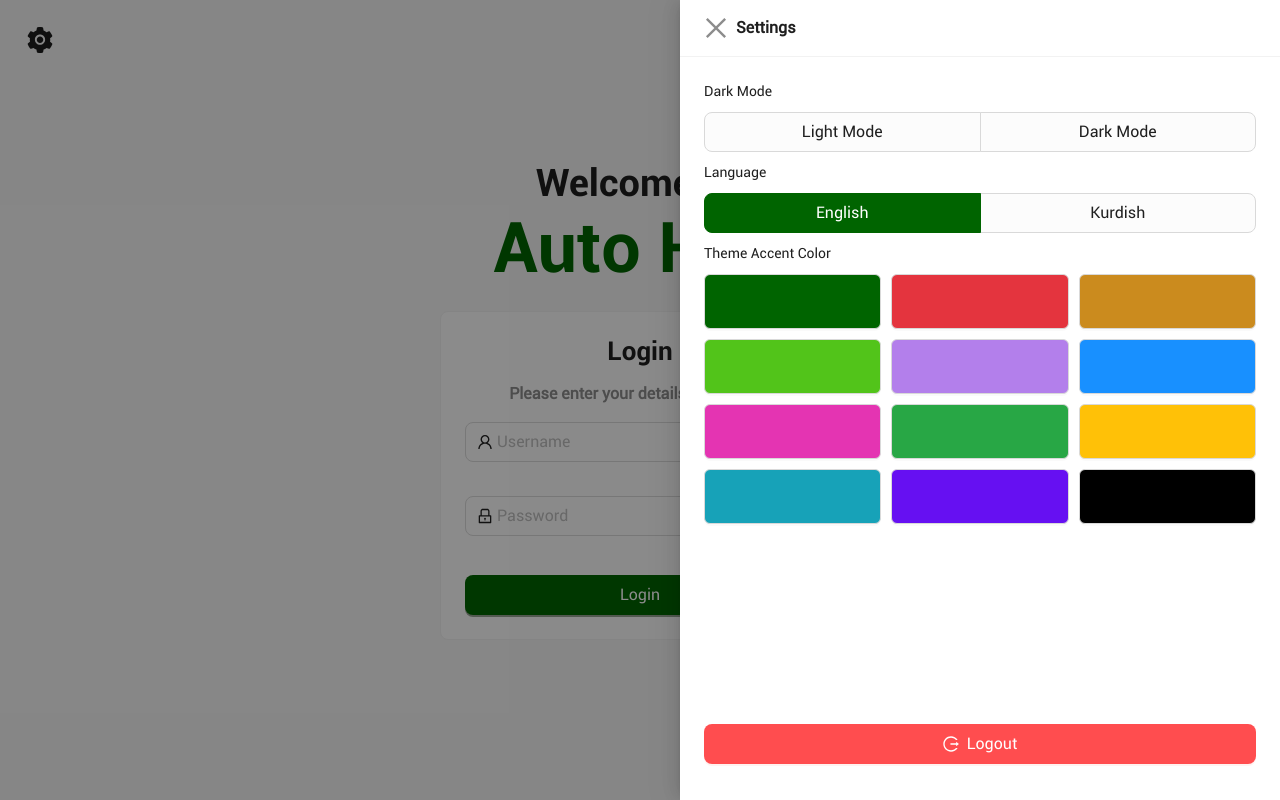
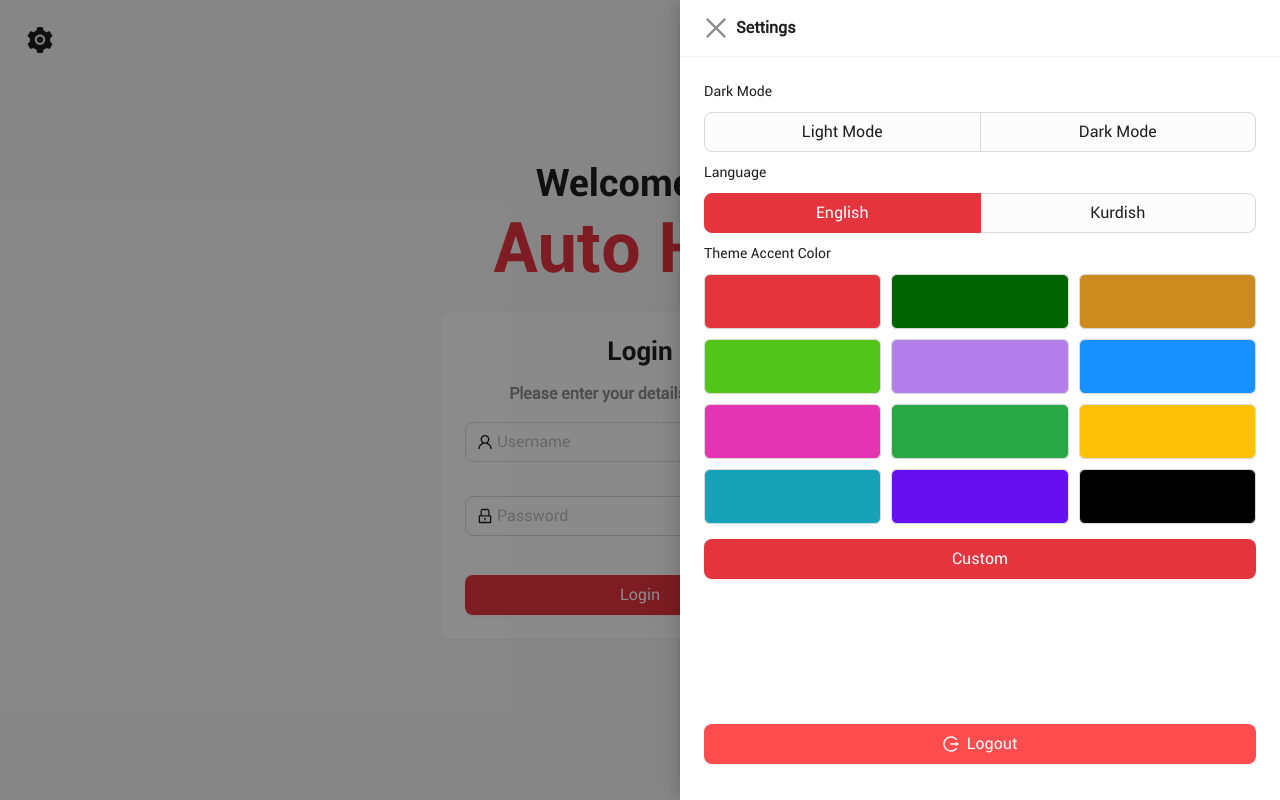
Before and after one commit to ShkoMaghdidEbrahim/auto-hub, a React (Vite) app: page /login in a window 1280 px wide. Both pictures are taken after a click on the button 40 px from the left and 40 px from the top of the page. Built offline with nearby package versions, Linux system fonts and the light colour scheme.

Commit message:
add color picker to settings drawer; enhance color customization options

```diff
--- a/src/components/App/SettingsDrawer.jsx
+++ b/src/components/App/SettingsDrawer.jsx
@@ -1,4 +1,4 @@
-import { Button, Col, Drawer, Row, Radio } from 'antd';
+import { Button, Col, Drawer, Row, Radio, ColorPicker } from 'antd';
 import useLocalStorage from '../../database/useLocalStorage.js';
 import { CloseOutlined, LogoutOutlined } from '@ant-design/icons';
 import { changeLanguage, getCurrentLanguage } from '../../locales/i18n.js';
@@ -14,7 +14,8 @@ const SettingsDrawer = ({
   isDarkMode,
   setDarkMode,
   setColor,
-  broken
+  broken,
+  color
 }) => {
   const { t } = useTranslation();
   useBackGesture(onClose, 'SettingsDrawer');
@@ -129,6 +130,20 @@ const SettingsDrawer = ({
                 ))}
               </Row>
             </Col>
+            <Col span={24}>
+              <ColorPicker
+                format={'hex'}
+                defaultFormat={'hex'}
+                disabledAlpha={true}
+                value={color}
+                placement={'bottomRight'}
+                onChange={(color) => setColor(color.toHexString())}
+              >
+                <Button size={'large'} block type="primary">
+                  Custom
+                </Button>
+              </ColorPicker>
+            </Col>
           </Row>
           <Button
             type="primary"
--- a/src/components/Layout/HeaderComponent.jsx
+++ b/src/components/Layout/HeaderComponent.jsx
@@ -6,7 +6,6 @@ import SettingsDrawer from '../App/SettingsDrawer.jsx';
 import { useTranslation } from 'react-i18next';
 
 const { Header } = Layout;
-
 
 const HeaderComponent = ({
   setCollapsed,
@@ -83,7 +82,6 @@ const HeaderComponent = ({
               gap: 15
             }}
           >
-
             <div
               onClick={() => setSettingsDrawerOpen(true)}
               style={{
@@ -111,6 +109,7 @@ const HeaderComponent = ({
           isDarkMode={isDarkMode}
           setDarkMode={setDarkMode}
           setColor={setColor}
+          color={color}
           setAuth={setAuth}
           broken={broken}
         />
--- a/src/components/Layout/SiderComponent.jsx
+++ b/src/components/Layout/SiderComponent.jsx
@@ -47,7 +47,7 @@ const SiderComponent = ({
         overflow: 'auto',
         height: '100vh',
         position: broken ? 'fixed' : '',
-        zIndex: 1000,
+        zIndex: 995,
         outline: !broken
           ? isDarkMode
             ? '1px solid #414141'
--- a/src/configs/constants.js
+++ b/src/configs/constants.js
@@ -3,8 +3,8 @@ export const colorPrimary = '#006400';
 export const whiteBackground = '#ffffff';
 export const darkBackground = '#141414';
 export const colors = [
+  '#E4343E',
   '#006400',
-  '#E4343E',
   '#CB8B1E',
   '#52C41A',
   '#B37FEB',
--- a/src/pages/Login.jsx
+++ b/src/pages/Login.jsx
@@ -251,6 +251,7 @@ const Login = ({ isDarkMode, setDarkMode, color, setColor, broken }) => {
             isDarkMode={isDarkMode}
             setDarkMode={setDarkMode}
             setColor={setColor}
+            color={color}
             broken={broken}
           />
         ) : null}
```
